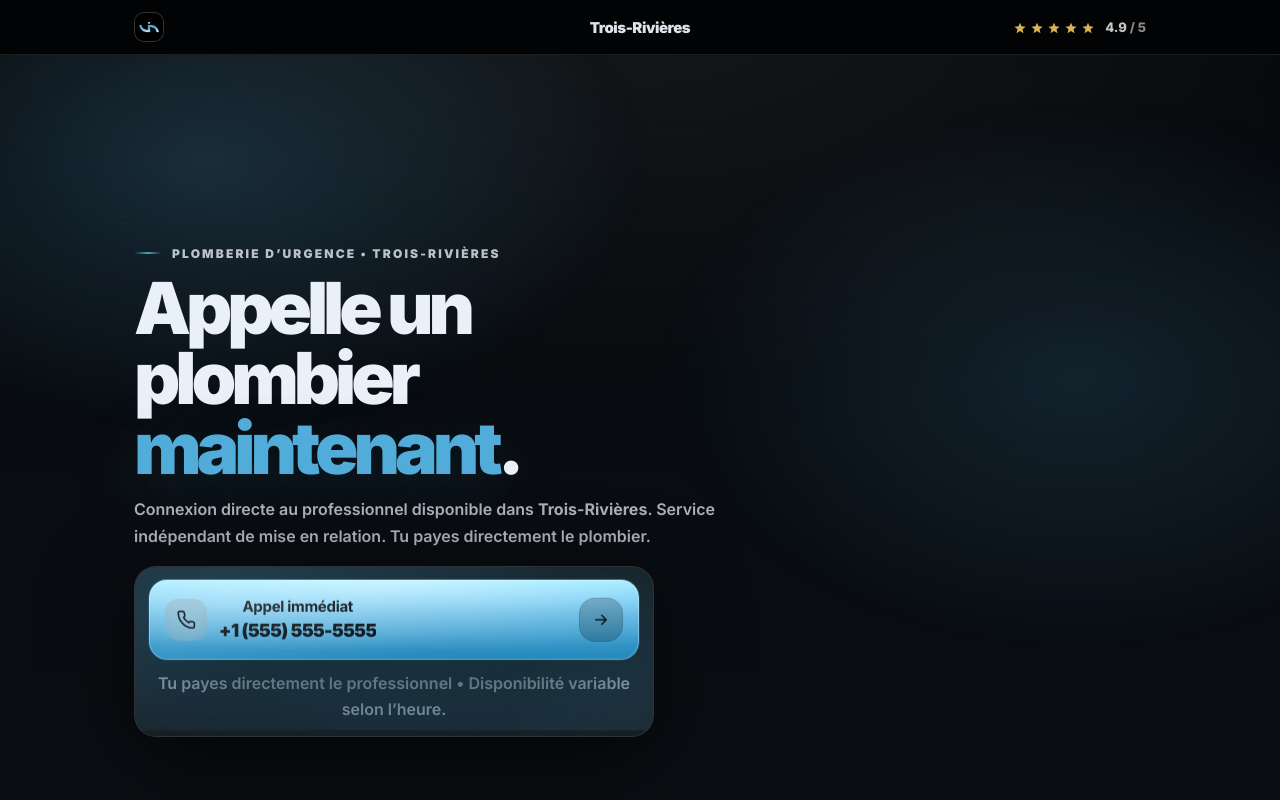
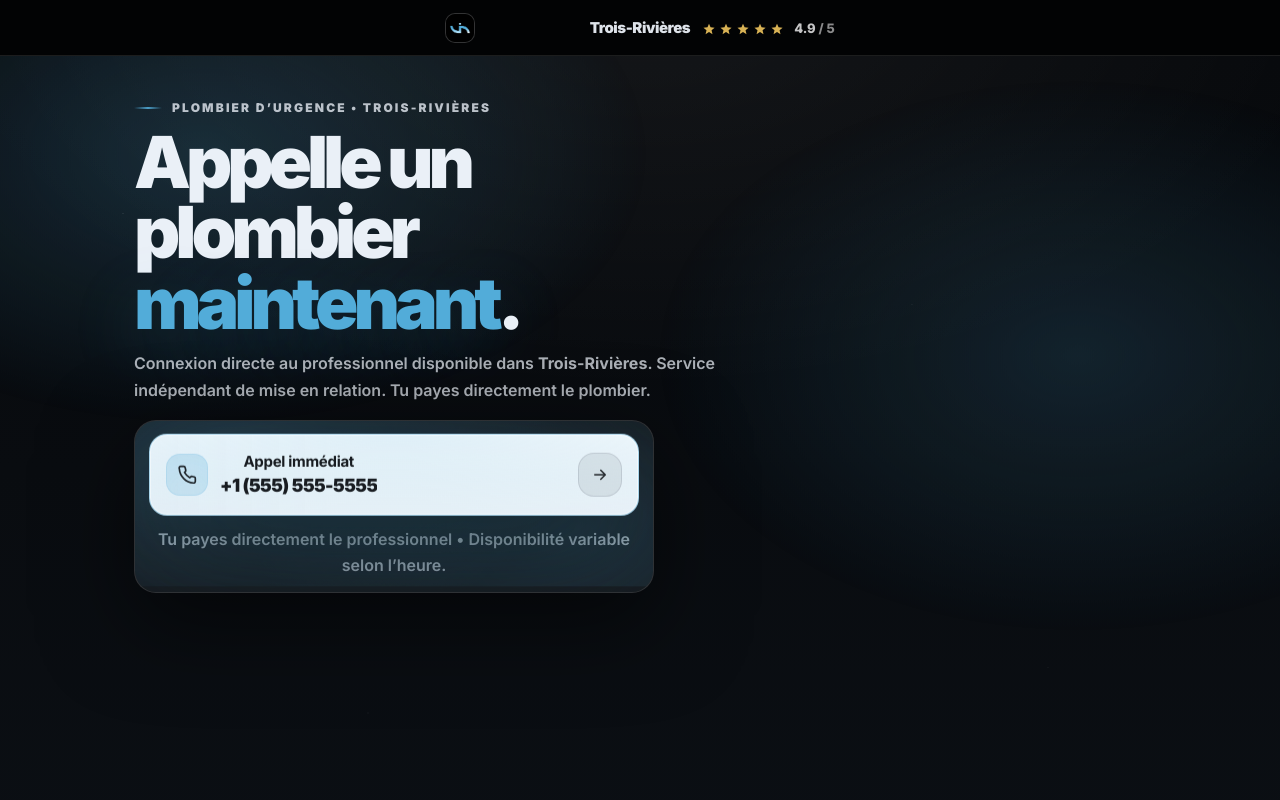
Before and after one commit to DaveLem77/trouverunplombier.ca, a plain HTML site: page trois-rivieres.html in a window 1280 px wide. Shown: the top 800 px of the page. Drawn offline with Linux system fonts and the light colour scheme.

Commit message:
Update trois-rivieres.html

```diff
--- a/trois-rivieres.html
+++ b/trois-rivieres.html
@@ -25,6 +25,7 @@
       --muted:#5b6778;
 
       --max:1100px;
+      --topbarH:56px;
     }
     *{box-sizing:border-box}
     html,body{height:100%}
@@ -42,16 +43,19 @@
     /* ===== Header ===== */
     .topbar{
       position:sticky; top:0; z-index:50;
+      height: var(--topbarH);
+      display:flex; align-items:center;
       background: rgba(0,0,0,.62);
       backdrop-filter: blur(12px);
       border-bottom: 1px solid rgba(255,255,255,.10);
     }
     .topbar .inner{
+      width:100%;
       display:grid;
       grid-template-columns: 1fr auto 1fr;
       align-items:center;
-      padding: 12px 0; /* un peu plus tight */
       gap:12px;
+      padding: 10px 0;
     }
     .logo{
       width:30px;height:30px;border-radius:10px;
@@ -125,18 +129,23 @@
     .reveal{opacity:0; transform: translateY(14px); transition: opacity .9s ease, transform .9s ease;}
     .reveal.on{opacity:1; transform: translateY(0);}
 
-    /* ===== Hero local (ESPACE RÉDUIT) ===== */
+    /* ===== HERO LOCAL (espace réduit sous header) ===== */
+    .heroSection{
+      /* réduit le vide en haut (au lieu d’un gros “center vertical”) */
+      padding: 28px 0 56px; /* <<< IMPORTANT */
+    }
     .hero{
-      min-height: 88svh;
+      min-height: calc(100svh - var(--topbarH)); /* pas de gros vide */
       display:grid;
-      align-items:center;
-      padding-top: 0; /* plus tight */
+      align-items:start;              /* <<< IMPORTANT */
+      padding-top: 10px;              /* <<< IMPORTANT */
     }
     .heroGrid{
       display:grid;
       grid-template-columns: 1.2fr .8fr;
       gap: clamp(16px,3.6vw,40px);
-      align-items:center;
+      align-items:start;
+      padding-top: 6px;               /* petit push up */
     }
     .kicker{
       text-transform:uppercase;
@@ -145,7 +154,7 @@
       font-size:12px;
       color: rgba(234,240,247,.78);
       display:flex;align-items:center;gap:10px;
-      margin-top: -10px; /* rapproche du header */
+      margin: 0;                      /* <<< IMPORTANT (plus de marge inutile) */
     }
     .kicker:before{
       content:"";
@@ -169,7 +178,7 @@
       max-width: 64ch;
     }
 
-    /* ===== CTA NUMÉRO (plus tape-à-l'oeil) ===== */
+    /* ===== CTA NUMÉRO (bouton NON bleu) ===== */
     .callBox{
       margin-top: 16px;
       width: min(520px, 100%);
@@ -185,28 +194,27 @@
       content:"";
       position:absolute; inset:-2px;
       background:
-        radial-gradient(560px 280px at 18% 30%, rgba(82,172,217,.34), transparent 62%),
-        radial-gradient(520px 260px at 84% 70%, rgba(82,172,217,.22), transparent 62%);
-      opacity:.95;
+        radial-gradient(560px 280px at 18% 30%, rgba(82,172,217,.26), transparent 62%),
+        radial-gradient(520px 260px at 84% 70%, rgba(82,172,217,.18), transparent 62%);
+      opacity:.9;
       pointer-events:none;
       animation: boxDrift 7.5s ease-in-out infinite;
     }
     @keyframes boxDrift{0%,100%{transform:translateY(0)}50%{transform:translateY(-10px)}}
 
-    /* --- Nouveau bouton: contraste + “glow neon” --- */
+    /* --- Bouton blanc premium + glow bleu (pas bleu plein) --- */
     .callBtn{
       width:100%;
-      border:0;
+      border: 1px solid rgba(82,172,217,.42);
       border-radius: 18px;
       padding: 18px 16px;
       cursor:pointer;
 
-      /* plus bright + contraste (bleu -> quasi blanc -> bleu) */
       background:
-        radial-gradient(900px 120px at 50% 0%, rgba(255,255,255,.55), transparent 60%),
-        linear-gradient(180deg, rgba(135,224,255,1) 0%, rgba(82,172,217,1) 42%, rgba(47,134,179,1) 100%);
+        radial-gradient(1000px 160px at 50% 0%, rgba(82,172,217,.18), transparent 62%),
+        linear-gradient(180deg, #ffffff 0%, #f2f7fb 55%, #eaf2f8 100%);
 
-      color: rgba(6,10,14,.94);
+      color: rgba(6,10,14,.92);
       font-weight:950;
       letter-spacing:-.02em;
       display:flex;
@@ -216,56 +224,50 @@
       position:relative;
       overflow:hidden;
 
-      /* glow plus intense */
       box-shadow:
-        0 36px 120px rgba(0,0,0,.72),
-        0 30px 140px rgba(82,172,217,.42),
-        0 0 0 1px rgba(255,255,255,.28) inset,
-        0 0 0 1px rgba(82,172,217,.22);
+        0 36px 120px rgba(0,0,0,.62),
+        0 26px 120px rgba(82,172,217,.28),
+        0 0 0 1px rgba(255,255,255,.55) inset;
 
       animation: callPulse 1.55s ease-in-out infinite;
       transform: translateY(0);
-      transition: transform .15s ease, filter .15s ease;
+      transition: transform .15s ease, filter .15s ease, box-shadow .15s ease;
     }
     @keyframes callPulse{
       0%,100%{
         transform: translateY(0);
-        filter:saturate(1.05) contrast(1.02);
+        box-shadow:
+          0 36px 120px rgba(0,0,0,.62),
+          0 22px 110px rgba(82,172,217,.26),
+          0 0 0 1px rgba(255,255,255,.55) inset;
       }
       50%{
         transform: translateY(-3px);
-        filter:saturate(1.12) contrast(1.06);
+        box-shadow:
+          0 44px 140px rgba(0,0,0,.66),
+          0 34px 150px rgba(82,172,217,.34),
+          0 0 0 1px rgba(255,255,255,.62) inset;
       }
-    }
-    .callBtn:before{
-      content:"";
-      position:absolute; inset:-40% -60%;
-      background: radial-gradient(closest-side, rgba(255,255,255,.28), transparent 70%);
-      transform: translateX(-20%) translateY(-10%);
-      opacity:.55;
-      animation: softBloom 2.6s ease-in-out infinite;
-    }
-    @keyframes softBloom{
-      0%,100%{transform:translateX(-18%) translateY(-10%) scale(1); opacity:.45;}
-      50%{transform:translateX(10%) translateY(-6%) scale(1.06); opacity:.68;}
     }
     .callBtn:after{
       content:"";
       position:absolute; inset:0;
-      background: linear-gradient(90deg, transparent, rgba(255,255,255,.34), transparent);
+      background: linear-gradient(90deg, transparent, rgba(82,172,217,.18), transparent);
       transform: translateX(-65%);
-      animation: sheen 2.2s ease-in-out infinite;
-      opacity:.65;
-      mix-blend-mode: soft-light;
+      animation: sheen 2.4s ease-in-out infinite;
+      opacity:.85;
+      mix-blend-mode: multiply;
     }
     @keyframes sheen{
       0%{transform:translateX(-65%);opacity:0}
-      25%{opacity:.7}
-      65%{opacity:.7}
+      25%{opacity:.9}
+      65%{opacity:.9}
       100%{transform:translateX(65%);opacity:0}
     }
-
-    .callBtn:hover{transform: translateY(-3px); filter:saturate(1.15) contrast(1.08)}
+    .callBtn:hover{
+      transform: translateY(-3px);
+      filter: contrast(1.05) saturate(1.05);
+    }
     .callBtn:active{transform: translateY(0)}
 
     .callLeft{
@@ -274,9 +276,10 @@
     }
     .callIcon{
       width:42px;height:42px;border-radius:14px;
-      background: rgba(255,255,255,.22);
+      background: rgba(82,172,217,.14);
+      border: 1px solid rgba(82,172,217,.22);
       display:grid;place-items:center;
-      box-shadow: 0 16px 40px rgba(0,0,0,.18) inset;
+      box-shadow: 0 16px 40px rgba(82,172,217,.12) inset;
       flex:0 0 auto;
     }
     .callIcon svg{width:20px;height:20px;opacity:.95}
@@ -299,9 +302,9 @@
     }
     .callArrow{
       width:44px;height:44px;border-radius:16px;
-      background: rgba(0,0,0,.20);
+      background: rgba(11,18,32,.08);
+      border: 1px solid rgba(11,18,32,.10);
       display:grid;place-items:center;
-      border: 1px solid rgba(0,0,0,.10);
       flex:0 0 auto;
     }
     .callArrow svg{width:18px;height:18px;opacity:.95}
@@ -436,18 +439,19 @@
       margin: 0 auto;
       display:flex; gap:10px; align-items:center; justify-content:space-between;
     }
+    /* mini bouton aussi non-bleu */
     .callMini{
       flex:1;
-      border:0;
+      border: 1px solid rgba(82,172,217,.42);
       border-radius: 16px;
       padding: 14px 14px;
       font-weight:950;
       letter-spacing:-.02em;
       background:
-        radial-gradient(700px 90px at 50% 0%, rgba(255,255,255,.55), transparent 60%),
-        linear-gradient(180deg, rgba(135,224,255,1), rgba(82,172,217,1), rgba(47,134,179,1));
-      color: rgba(6,10,14,.94);
-      box-shadow: 0 18px 65px rgba(82,172,217,.30), 0 18px 55px rgba(0,0,0,.45);
+        radial-gradient(900px 120px at 50% 0%, rgba(82,172,217,.16), transparent 62%),
+        linear-gradient(180deg, #ffffff 0%, #f2f7fb 60%, #eaf2f8 100%);
+      color: rgba(6,10,14,.92);
+      box-shadow: 0 18px 65px rgba(82,172,217,.24), 0 18px 55px rgba(0,0,0,.45);
       cursor:pointer;
     }
     .callGhost{
@@ -467,14 +471,15 @@
       .callBox{margin-left:auto;margin-right:auto}
       .grid3{grid-template-columns:1fr}
       .callBar{display:block}
-      /* encore moins de vide sur mobile */
-      section{padding: 56px 0}
-      .hero{min-height: 86svh}
-      .kicker{margin-top:-18px}
+
+      /* encore plus tight sur mobile */
+      .heroSection{padding: 22px 0 52px;}
+      .hero{min-height: calc(100svh - var(--topbarH)); padding-top: 6px;}
     }
+
     @media (prefers-reduced-motion: reduce){
       .dust,.glow,.callBox,.callBtn{animation:none!important}
-      .callBtn:before,.callBtn:after{animation:none!important}
+      .callBtn:after{animation:none!important}
       .reveal{opacity:1!important;transform:none!important}
     }
   </style>
@@ -507,14 +512,14 @@
   </div>
 
   <!-- HERO DARK -->
-  <section class="dark">
+  <section class="dark heroSection">
     <div class="dust" aria-hidden="true"></div>
     <div class="glow" aria-hidden="true"></div>
 
     <div class="wrap hero">
       <div class="heroGrid reveal">
         <div>
-          <div class="kicker">Plomberie d’urgence • Trois-Rivières</div>
+          <div class="kicker">Plombier d’urgence • Trois-Rivières</div>
           <h1>Appelle un plombier <span class="accent">maintenant</span>.</h1>
           <p class="sub">
             Connexion directe au professionnel disponible dans <b>Trois-Rivières</b>.
@@ -549,6 +554,7 @@
             </div>
           </div>
         </div>
+
         <div></div>
       </div>
     </div>
```
